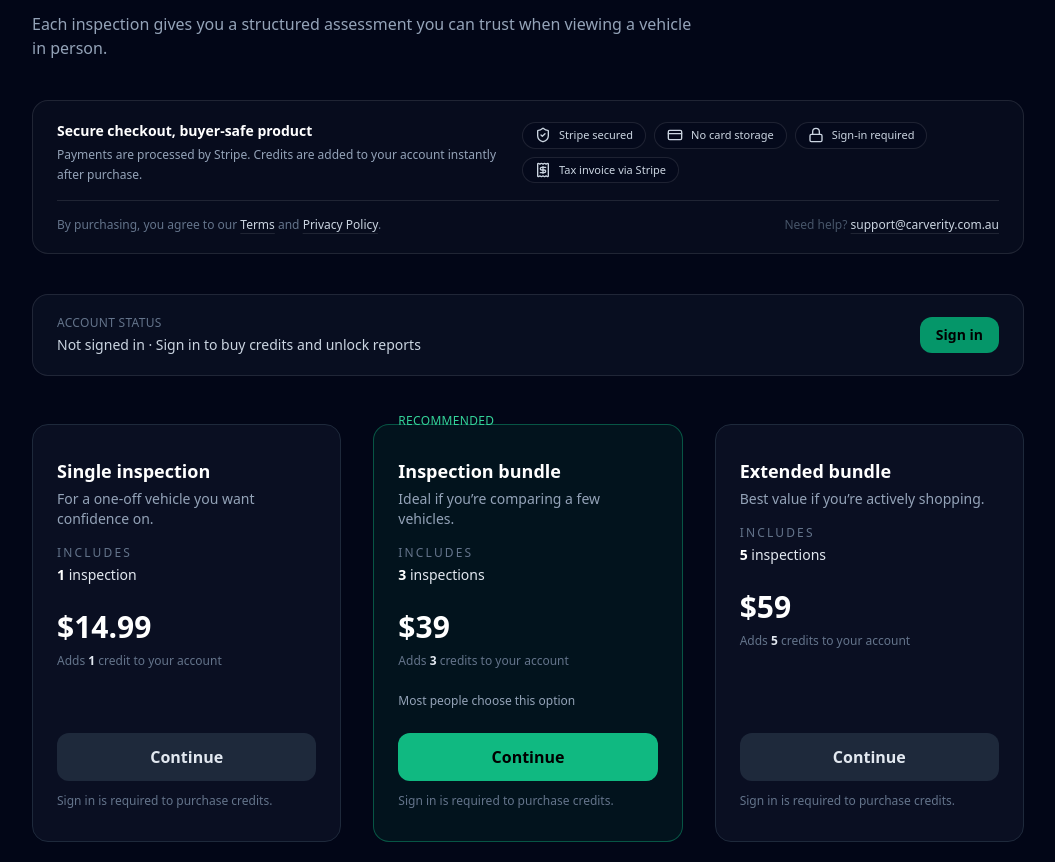
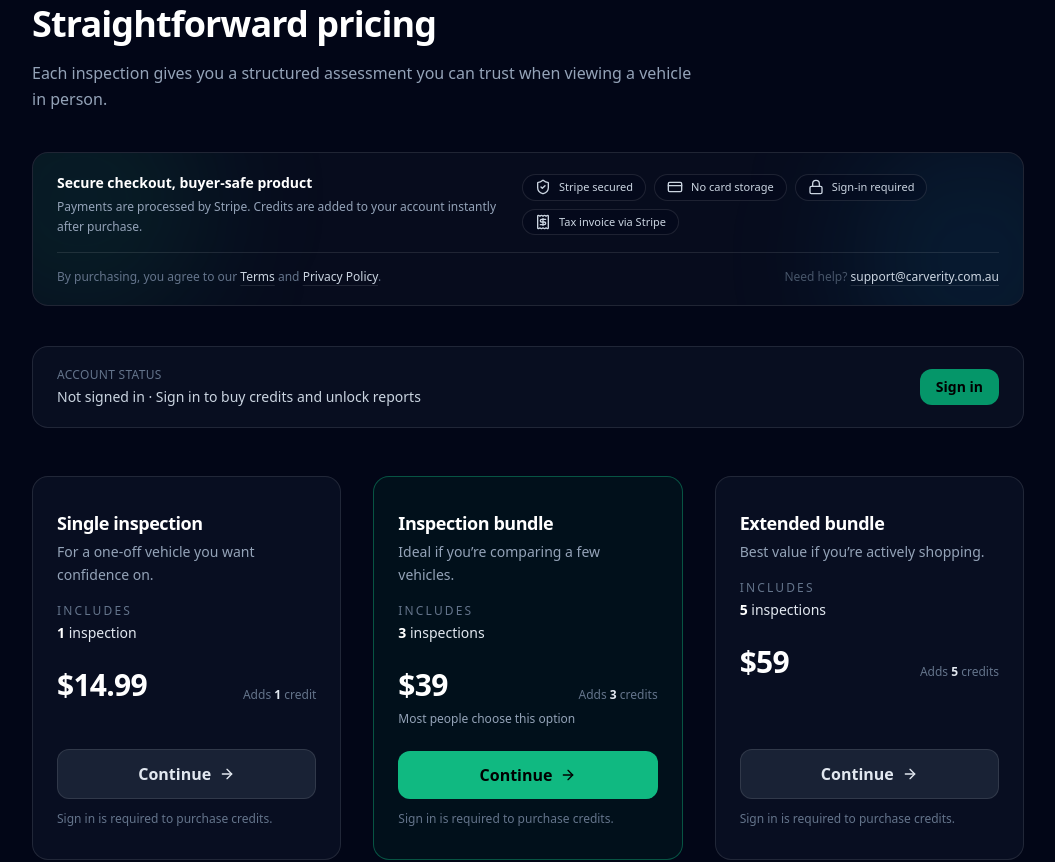
Before and after one commit to jeremy-swallow/carverity-clean, a React (Vite) app: page /pricing in a window 1280 px wide. Shown: the part 180-1042 px from the top of the page, without its empty margins (112-1167 px from the left). Built offline with nearby package versions, Linux system fonts and the light colour scheme; no server answers.

Commit message:
Upgrade pricing page UI (premium cards + recommended highlight)

```diff
--- a/src/pages/Pricing.tsx
+++ b/src/pages/Pricing.tsx
@@ -10,6 +10,8 @@ import {
   Receipt,
   RefreshCw,
   CheckCircle2,
+  Sparkles,
+  ArrowRight,
 } from "lucide-react";
 
 type PackKey = "single" | "three" | "five";
@@ -165,7 +167,7 @@ export default function Pricing() {
 
   // “Restore” UI:
   // This should now almost never show once create-checkout-session returns to the SAME origin.
-  // Keep it as a gentle fallback (no “bullshit” vibes: we don’t pretend we can restore auth from Stripe).
+  // Keep it as a gentle fallback (we don’t pretend we can restore auth from Stripe).
   const inRestoreWindow =
     success && restore && (!sessionReady || (sessionReady && !isLoggedIn));
 
@@ -216,18 +218,32 @@ export default function Pricing() {
     <div className="max-w-5xl mx-auto px-4 py-20">
       {/* Header */}
       <header className="max-w-2xl mb-10">
-        <h1 className="text-3xl md:text-4xl font-semibold text-white mb-4">
+        <div className="inline-flex items-center gap-2 rounded-full border border-white/10 bg-slate-950/40 px-3 py-1.5 mb-4">
+          <Sparkles className="h-4 w-4 text-emerald-300" />
+          <span className="text-[12px] text-slate-200">
+            Credits unlock the final report
+          </span>
+        </div>
+
+        <h1 className="text-3xl md:text-4xl font-semibold text-white mb-4 tracking-tight">
           Straightforward pricing
         </h1>
-        <p className="text-slate-400 text-base">
+
+        <p className="text-slate-400 text-base leading-relaxed">
           Each inspection gives you a structured assessment you can trust when
           viewing a vehicle in person.
         </p>
       </header>
 
       {/* Trust strip (premium + credible) */}
-      <section className="mb-10 rounded-2xl border border-white/10 bg-slate-900/40 px-6 py-5">
-        <div className="flex flex-col md:flex-row md:items-center md:justify-between gap-6">
+      <section className="mb-10 rounded-2xl border border-white/10 bg-slate-900/40 px-6 py-5 relative overflow-hidden">
+        {/* subtle premium glow */}
+        <div className="pointer-events-none absolute inset-0">
+          <div className="absolute -top-20 -left-20 h-64 w-64 rounded-full bg-emerald-500/10 blur-3xl" />
+          <div className="absolute -bottom-20 -right-20 h-64 w-64 rounded-full bg-sky-500/10 blur-3xl" />
+        </div>
+
+        <div className="relative flex flex-col md:flex-row md:items-center md:justify-between gap-6">
           <div className="space-y-1">
             <p className="text-sm font-semibold text-white">
               Secure checkout, buyer-safe product
@@ -261,7 +277,7 @@ export default function Pricing() {
           </div>
         </div>
 
-        <div className="mt-4 pt-4 border-t border-white/10 flex flex-col sm:flex-row sm:items-center sm:justify-between gap-3">
+        <div className="relative mt-4 pt-4 border-t border-white/10 flex flex-col sm:flex-row sm:items-center sm:justify-between gap-3">
           <p className="text-xs text-slate-500">
             By purchasing, you agree to our{" "}
             <NavLink
@@ -414,27 +430,42 @@ export default function Pricing() {
 
       {/* Pricing */}
       <div className="grid gap-8 md:grid-cols-3">
-        {PACKS.map((pack) => (
+        {PACKS.map((pack) => {
+          const isRecommended = Boolean(pack.recommended);
+          const isLoading = loadingPack === pack.key;
+
+          return (
             <div
               key={pack.key}
               className={[
-              "relative rounded-2xl border px-6 py-8 flex flex-col",
-              pack.recommended
-                ? "border-emerald-500/40 bg-emerald-900/20"
-                : "border-slate-800 bg-slate-900/60",
+                "group relative rounded-2xl border px-6 py-8 flex flex-col overflow-hidden",
+                "transition duration-200",
+                "hover:-translate-y-1 hover:shadow-2xl hover:shadow-black/30",
+                isRecommended
+                  ? "border-emerald-500/40 bg-emerald-900/15"
+                  : "border-white/10 bg-slate-900/55",
               ].join(" ")}
             >
-            {pack.recommended && (
-              <div className="absolute -top-3 left-6 text-xs tracking-wide uppercase text-emerald-400">
+              {/* Card glow */}
+              <div className="pointer-events-none absolute inset-0 opacity-0 group-hover:opacity-100 transition">
+                <div className="absolute -top-24 -right-24 h-64 w-64 rounded-full bg-emerald-500/10 blur-3xl" />
+              </div>
+
+              {/* top badge */}
+              {isRecommended && (
+                <div className="absolute -top-3 left-6 text-xs tracking-wide uppercase text-emerald-300">
                   Recommended
                 </div>
               )}
 
-            <h2 className="text-lg font-semibold text-white mb-1">
+              <div className="relative">
+                <h2 className="text-lg font-semibold text-white mb-1 tracking-tight">
                   {pack.title}
                 </h2>
 
-            <p className="text-sm text-slate-400 mb-4">{pack.context}</p>
+                <p className="text-sm text-slate-400 mb-4 leading-relaxed">
+                  {pack.context}
+                </p>
 
                 <div className="mb-6">
                   <p className="text-xs uppercase tracking-[0.18em] text-slate-500">
@@ -448,36 +479,38 @@ export default function Pricing() {
                   </p>
                 </div>
 
-            <div className="text-3xl font-semibold text-white mb-2">
+                <div className="flex items-end justify-between gap-3 mb-2">
+                  <div className="text-3xl font-semibold text-white tracking-tight">
                     {pack.price}
                   </div>
 
-            <p className="text-xs text-slate-500 mb-6">
+                  <div className="text-xs text-slate-500 text-right">
                     Adds{" "}
                     <span className="text-slate-200 font-semibold tabular-nums">
                       {pack.credits}
                     </span>{" "}
-              {plural(pack.credits, "credit")} to your account
-            </p>
+                    {plural(pack.credits, "credit")}
+                  </div>
+                </div>
 
                 {pack.note && (
                   <p className="text-xs text-slate-400 mb-6">{pack.note}</p>
                 )}
+              </div>
 
               <button
                 onClick={() => startCheckout(pack.key)}
-              disabled={loadingPack === pack.key}
+                disabled={isLoading}
                 className={[
-                "mt-auto rounded-xl px-4 py-3 font-semibold transition",
-                pack.recommended
+                  "relative mt-auto rounded-xl px-4 py-3 font-semibold transition inline-flex items-center justify-center gap-2",
+                  isRecommended
                     ? "bg-emerald-500 hover:bg-emerald-400 text-black"
-                  : "bg-slate-800 hover:bg-slate-700 text-slate-200",
-                loadingPack === pack.key
-                  ? "opacity-60 cursor-not-allowed"
-                  : "",
+                    : "bg-slate-800/80 hover:bg-slate-700 text-slate-200 border border-white/10",
+                  isLoading ? "opacity-60 cursor-not-allowed" : "",
                 ].join(" ")}
               >
-              {loadingPack === pack.key ? "Preparing checkout…" : "Continue"}
+                {isLoading ? "Preparing checkout…" : "Continue"}
+                {!isLoading && <ArrowRight className="h-4 w-4" />}
               </button>
 
               {!isLoggedIn && sessionReady && (
@@ -486,10 +519,11 @@ export default function Pricing() {
                 </p>
               )}
             </div>
-        ))}
+          );
+        })}
       </div>
 
-      <p className="mt-16 text-sm text-slate-500 max-w-2xl">
+      <p className="mt-16 text-sm text-slate-500 max-w-2xl leading-relaxed">
         Credits never expire. You only use a credit when you unlock a completed
         inspection report.
       </p>
```
Lines whose indentation alone changed are shown as unchanged.
